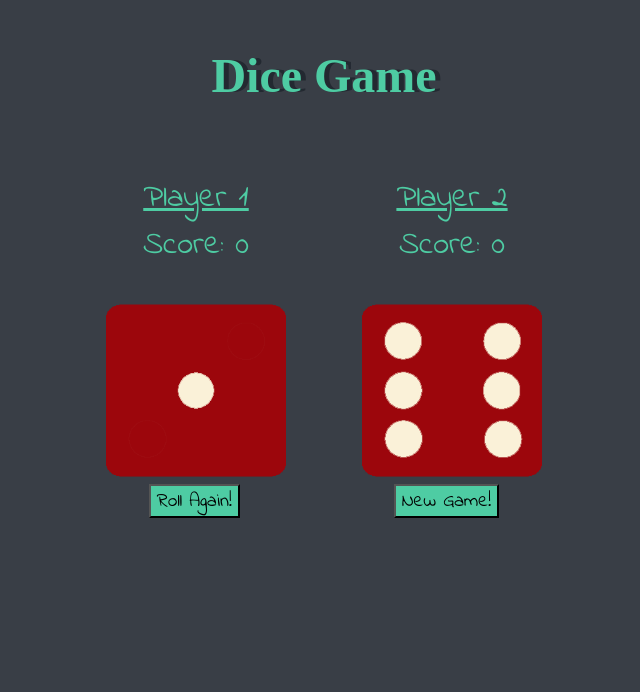
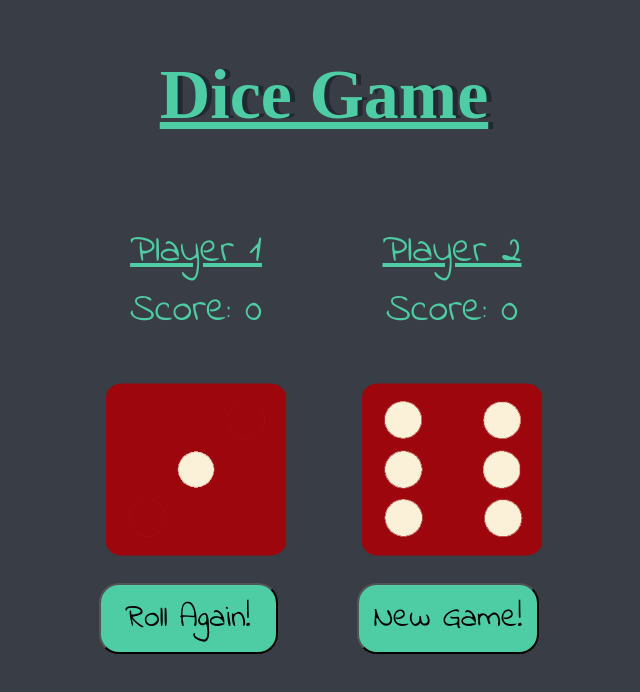
Before and after one commit to Yl9464/Dice-Challenge, a website: page public/index.html in a window 1280 px wide. Shown: the whole page, without its empty margins (316-956 px from the left). Drawn offline with Linux system fonts and the light colour scheme.

Commit message:
update css btn, header, p

```diff
--- a/improvements.txt
+++ b/improvements.txt
@@ -1,5 +1,5 @@
 
-➡️ score tracking and win history (while loop? counter varble)
+➡️ score tracking and win history
 ➡️ Play again button
 ➡️ Add animations or better UI
 ➡️ Turn into multiplayer game
--- a/public/css/styles.css
+++ b/public/css/styles.css
@@ -14,14 +14,14 @@ body {
   justify-content: center;
 }
 
-h2 {
+h1 {
   text-shadow: 5px 0 #232931;
   color: #4ECCA3;
-  font-size: 3rem;
+  font-size: 70px;
 }
 
 p {
-  font-size: 2rem;
+  font-size: 40px;
   color: #4ECCA3;
   font-family: 'Indie Flower', cursive;
 }
@@ -33,14 +33,21 @@ img {
 
 
 .rollAgain{
-  margin-right: 150px;
+  margin-top: 20px;
+  margin-right: 75px;
   background-color: #4ECCA3;
-   font-family: 'Indie Flower', cursive;
-   font-size: larger;
+  font-family: 'Indie Flower', cursive;
+  font-size: xx-large;
+  padding: 10px 25px ;
+  border-radius: 20px;
 
 }
 .newGame{
+    margin-top: 20px;
+ margin-right: 10px;
   background-color: #4ECCA3;
-   font-family: 'Indie Flower', cursive;
-   font-size: larger;
+  font-family: 'Indie Flower', cursive;
+  font-size: xx-large;
+  padding: 10px 15px;
+  border-radius: 20px;
 }
--- a/public/index.html
+++ b/public/index.html
@@ -14,7 +14,7 @@
 <body>
 
   <div class="top">
-    <h2 class="header">Dice Game</h2>
+    <h1 class="header"><u>Dice Game</u></h1>
   </div>
 
   <div class="dice">
```
